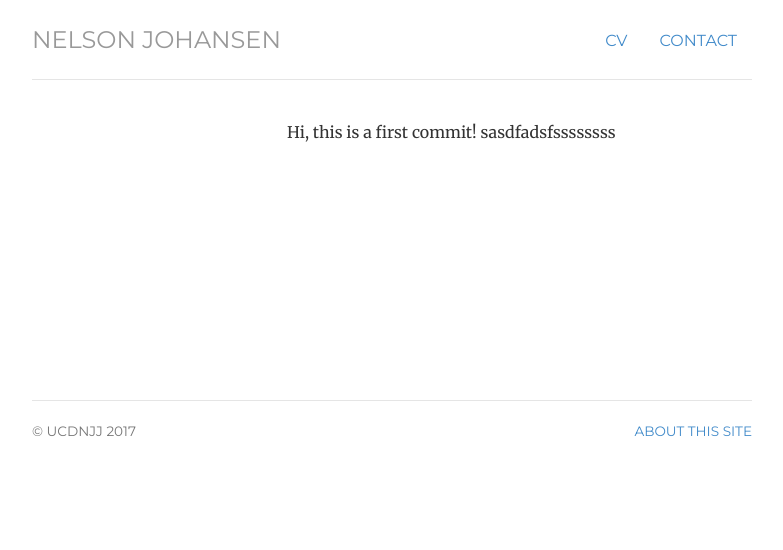
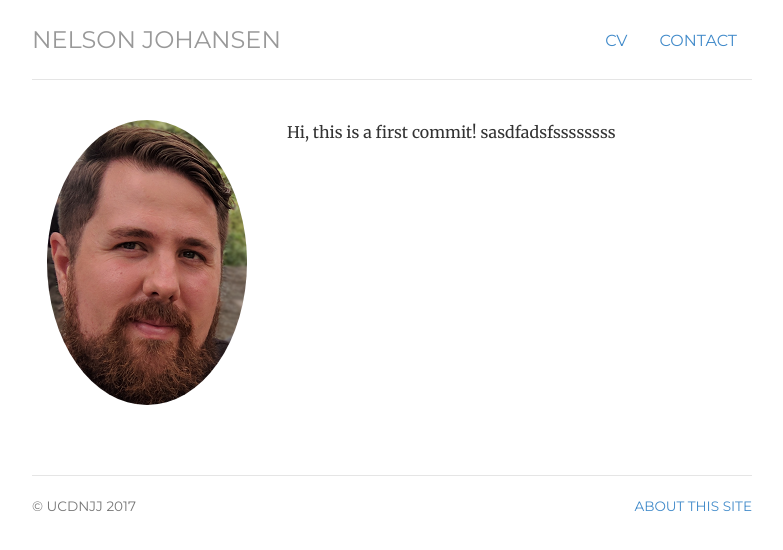
Before and after one commit to UCDNJJ/ucdnjj.github.io_old, a Jekyll site: the page built from index.html, in a window 1280 px wide. Shown: the top 550 px of the page, without its empty margins (248-1031 px from the left). Built offline with Jekyll 4.4.1, drawn with Linux system fonts in a browser that asks for light colours.

Commit message:
Update index.html

```diff
--- a/index.html
+++ b/index.html
@@ -9,7 +9,7 @@
 <!-- <div class="jumbotron"> -->
 <div class="row marketing">
 	<div class="col-sm-4">
-	<img  class="ratio image-responsive img-circle avatar" alt="Nelson Johansen" src="img/nelson-headshot.png">
+	<img  class="image-responsive img-circle avatar" alt="Nelson Johansen" src="img/nelson-headshot.png">
 	</div>
 	<div itemscope itemtype="http://data-vocabulary.org/Person" class="col-sm-8">
 		<p> Hi, this is a first commit! sasdfadsfssssssss </p>
```
